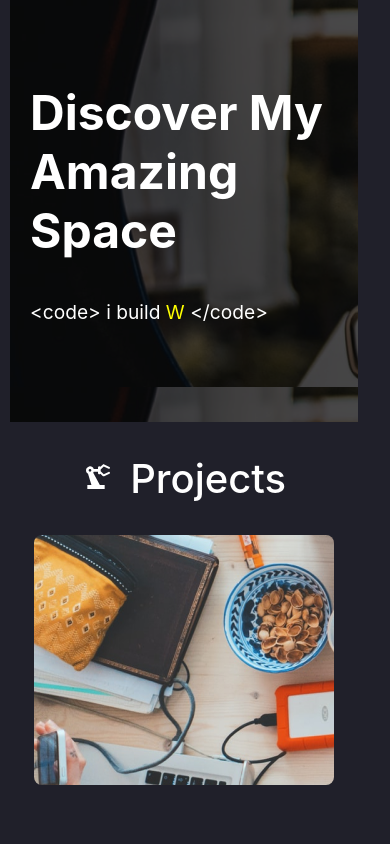
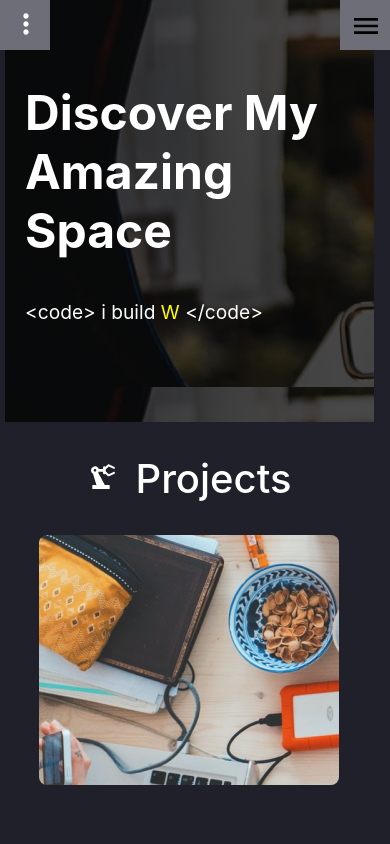
Before and after one commit to vinay3108/portfolio-dev, a Next.js app: page / in a window 390 px wide. Shown: the top 844 px of the page. Built offline with nearby package versions, Linux system fonts and the light colour scheme.

Commit message:
v1.1.2 |added responsiveness with left and right slider

```diff
--- a/Components/LeftSliderUtils/CardSection.jsx
+++ b/Components/LeftSliderUtils/CardSection.jsx
@@ -18,7 +18,7 @@ export default CardSection
 const CardItem=styled(Paper)(()=>({
     backgroundColor:'#2C2C39',
     paddingTop:'30px',
-    // height:'30vh',
+    height:'30vh',
     marginBottom:'15px',
     '.image-container':{
         img:{
--- a/Components/LeftSliderUtils/LeftSlider.jsx
+++ b/Components/LeftSliderUtils/LeftSlider.jsx
@@ -24,9 +24,14 @@ const LeftSlider = () => {
 export default LeftSlider
 const Item=styled(Paper)(({theme})=>({
   textAlign:'center',
+  position:'relative',
   height:'100vh',
   display:'flex',
+  width:'100%',
   flexDirection:'column',
   justifyContent:'space-between',
-  backgroundColor:'#2C2C39'
+  backgroundColor:'#191d2b',
+  svg:{
+    position:'relative',
+  }
 }))
--- /dev/null
+++ b/Components/LeftSliderUtils/LeftSliderMsite.jsx
@@ -0,0 +1,50 @@
+import React,{useState} from 'react'
+import MoreVertIcon from '@mui/icons-material/MoreVert';
+import { Box, styled } from '@mui/material';
+import LeftSlider from './LeftSlider';
+const LeftSliderMsite = () => {
+const[option,setOptions]=useState(true);
+const handleToggle=()=>{
+    setOptions(prev=>!prev);
+}
+  return (
+    <LeftSliderMsiteStyled>
+        {
+            option?
+            <Box className='icon-wrapper'>
+            <MoreVertIcon onClick={handleToggle}/>
+            </Box>
+            :
+            <Box className='container-wrapper' onClick={handleToggle}>
+                <LeftSlider/>
+            </Box>
+        }
+    </LeftSliderMsiteStyled>
+  )
+}
+
+export default LeftSliderMsite
+const LeftSliderMsiteStyled=styled(Box)(()=>({
+    height:'100vh',
+    zIndex:'100',
+    svg:{
+        position:'absolute',
+        top:'1%',
+        color:'#fff',
+        fontSize:'2rem'
+    },
+    '.icon-wrapper':{
+        width:'50px',
+        height:'50px',
+        padding:'10px',
+        backgroundColor:'#6e6e79',
+    },
+    '.container-wrapper':{
+        width:'300px',
+    },
+    '@media screen and (max-width:400px)':{
+        '.container-wrapper':{
+            width:'250px',
+        },
+    }
+}))
--- a/Components/LeftSliderUtils/SliderFooter.jsx
+++ b/Components/LeftSliderUtils/SliderFooter.jsx
@@ -16,14 +16,17 @@ const SliderFooter = () => {
 export default SliderFooter
 const SliderFooterItem=styled(Box)(()=>({
   display:'flex',
-  height:'5vh',
+  // height:'5vh',
   backgroundColor:'#2C2C39',
+  // backgroundColor:'red',
   justifyContent:'space-between',
-  alignItems:'center',
+  alignItems:'flex-start',
   padding:'0px 10px',
+  width:'100%',
+  padding:'1rem',
   svg:{
     color:'yellow',
-    fontSize:'2.2rem'
+    fontSize:'2.2rem',
   },
   '&:hover':{
     cursor:'pointer'
--- a/Components/RightSliderUtils/RightSlider.jsx
+++ b/Components/RightSliderUtils/RightSlider.jsx
@@ -1,46 +1,10 @@
 import React,{useState,useEffect} from 'react'
 import { Box } from '@mui/system'
 import { styled } from '@mui/material/styles'
-import {Home,Info,Person,AppRegistration,Beenhere,BorderColor,Menu,Close} from '@mui/icons-material';
 import Link from 'next/link'
-const rightSliderData=[
-    {
-        id:'1',
-        icon:<Home/>,
-        name:'Home',
-        path:'/'
-    },
-    {
-        id:'2',
-        icon:<Info/>,
-        name:'About',
-        path:'/about'
-    },
-    {
-        id:'3',
-        icon:<AppRegistration/>,
-        name:'Skills',
-        path:'/skills'
-    },
-    {
-        id:'4',
-        icon:<Beenhere/>,
-        name:'Projects',
-        path:'/projects'
-    },
-    {
-        id:'5',
-        icon:<BorderColor/>,
-        name:'Blog',
-        path:'/blogs'
-    },
-    {
-        id:'6',
-        icon:<Person/>,
-        name:'Contact',
-        path:'/contact'
-    },
-]
+import {rightSliderData} from './rightSliderData'
+import { Menu ,Close} from '@mui/icons-material';
+
 
 const RightSlider = () => {
     const [hamMenu,setHamMenu]=useState(false);
--- /dev/null
+++ b/Components/RightSliderUtils/RightSliderMsite.jsx
@@ -0,0 +1,134 @@
+import React,{useState} from 'react'
+import MoreVertIcon from '@mui/icons-material/MoreVert';
+import { Box, styled } from '@mui/material';
+import RightSlider from './RightSlider';
+import {rightSliderData} from './rightSliderData'
+import Link from 'next/link';
+import { Menu ,Close} from '@mui/icons-material';
+
+
+const RightSliderMsite = () => {
+const[option,setOptions]=useState(true);
+const handleToggle=()=>{
+    setOptions(prev=>!prev);
+}
+  return (
+    <RightSliderMsiteStyled>
+          {
+            option?
+            <Box className='icon-wrapper'>
+            <Menu onClick={handleToggle}/>
+            </Box>
+            :
+            <Box className='container-wrapper'>
+                <RightSliderOpen handleToggle={handleToggle}/>
+            </Box>
+        }
+    </RightSliderMsiteStyled>
+  )
+}
+
+export default RightSliderMsite
+
+
+const RightSliderOpen=(props)=>{
+
+    return(
+        <RightSliderOpenItem>
+        <Box className="icon-container">
+            <Close onClick={props.handleToggle}/>
+        </Box>
+        <ul>
+        {
+            rightSliderData.map((item)=>(
+                <li key={item.id}>
+                    <div className='p-wrapper'>
+                        <Link href={item.path}>
+                        <p ><span>{item.icon}</span>{item.name}</p>
+                        </Link>
+                    </div>
+                </li>
+            ))
+        }
+        </ul>
+        </RightSliderOpenItem>
+    )
+}
+const RightSliderOpenItem=styled(Box)(()=>({
+    transition:'all 1s linear',
+    '.icon-container':{
+        display:'flex',
+        justifyContent:'center',
+        alignItems:'center',
+        width:'100%',
+        height:'60px',
+        marginBottom:'1rem',
+        backgroundColor:'#6e6e79',
+        svg:{
+            fontSize:'2rem',
+            fontWeight:500,
+            transition:"all 0.4s ease-in",
+            '&:hover':{
+                cursor:'pointer',
+                transform:'scale(1.2)',
+            }
+        }
+    },
+    ul:{
+        listStyle:'none',
+        display:'flex',
+        alignItems:'center',
+        flexDirection:'column',
+        transition:'all 0.5s ease',
+
+        li:{
+            margin:'10px 0',
+            width:'90%',
+            color:'#fff',
+            p:{
+                display:'flex',
+                alignItems:'center',
+                fontSize:'1.2rem',
+               svg:{
+                fontSize:'1.8rem',
+                marginRight:'8px'
+               }
+            },
+            '&:hover':{
+                cursor:'pointer',
+                transform:'scale(1.1)',
+                transition: 'all 0.3s ease-out',
+                color:'yellow'
+            }
+        }
+    }
+}))
+
+const RightSliderMsiteStyled=styled(Box)(()=>({
+    height:'100vh',
+    zIndex:'100',
+    transition:'all 0.5s ease-in-out',
+    svg:{
+
+        position:'relative',
+        // top:'1%',
+        // color:'#fff',
+        fontSize:'2rem'
+    },
+    '.icon-wrapper':{
+        width:'50px',
+        height:'50px',
+        padding:'10px',
+        backgroundColor:'#6e6e79',
+        transition:'all 0.5s ease-in-out',
+    },
+    '.container-wrapper':{
+        width:'150px',
+        transition:'all 0.5s ease-in-out',
+    },
+    '@media screen and (max-width:400px)':{
+        '.container-wrapper':{
+            width:'250px',
+        },
+    }
+}))
--- /dev/null
+++ b/Components/RightSliderUtils/rightSliderData.js
@@ -0,0 +1,41 @@
+import {Home,Info,Person,AppRegistration,Beenhere,BorderColor,Menu,Close} from '@mui/icons-material';
+
+const rightSliderData=[
+    {
+        id:'1',
+        icon:<Home/>,
+        name:'Home',
+        path:'/'
+    },
+    {
+        id:'2',
+        icon:<Info/>,
+        name:'About',
+        path:'/about'
+    },
+    {
+        id:'3',
+        icon:<AppRegistration/>,
+        name:'Skills',
+        path:'/skills'
+    },
+    {
+        id:'4',
+        icon:<Beenhere/>,
+        name:'Projects',
+        path:'/projects'
+    },
+    {
+        id:'5',
+        icon:<BorderColor/>,
+        name:'Blog',
+        path:'/blogs'
+    },
+    {
+        id:'6',
+        icon:<Person/>,
+        name:'Contact',
+        path:'/contact'
+    },
+]
+export {rightSliderData}
--- a/pages/_app.tsx
+++ b/pages/_app.tsx
@@ -2,22 +2,30 @@ import '../styles/globals.css'
 import type { AppProps } from 'next/app'
 import {Grid,Box} from '@mui/material';
 import LeftSlider from '../Components/LeftSliderUtils/LeftSlider';
+import LeftSliderMsite from '../Components/LeftSliderUtils/LeftSliderMsite';
 import RightSlider from '../Components/RightSliderUtils/RightSlider';
+import RightSliderMsite from '../Components/RightSliderUtils/RightSliderMsite';
 
 
 export default function App({ Component, pageProps }: AppProps) {
   return<>
-  <Box sx={{ flexGrow: 1}}>
+  <Box sx={{ flexGrow: 1,position:'relative'}}>
       <Grid container sx={{display:'flex',justifyContent:'space-between'}} >
         <Grid item lg={2.5} md={0} xs={0} sx={{position:'sticky',top:'0',left:'0',height:'100%'}}  display={{ xs:"none" ,md: "none", lg: "block" }} >
          <LeftSlider/>
         </Grid>
-        <Grid item  lg={8} xs={11} md={11}>
+        <Grid item lg={0} xs={12} sx={{position:'fixed',top:'0',left:'0',height:'100%',width:'100%',zIndex:'999'}}  display={{ xs:"block", lg: "none" }} >
+         <LeftSliderMsite/>
+        </Grid>
+        <Grid item  lg={8} xs={11.5} md={11.5}>
         <Component {...pageProps}  />
         </Grid>
         <Grid item lg={1} md={0} xs={0} sx={{position:'sticky',top:'0',right:'0',height:'100%'}}  display={{ xs:"none" ,md: "none", lg: "block" }}>
         <RightSlider/>
         </Grid>
+        <Grid item lg={0} xs={12} sx={{position:'fixed',top:'0',right:'0%',height:'100%',zIndex:'999'}}  display={{ xs:"block", lg: "none" }} >
+        <RightSliderMsite/>
+        </Grid>
       </Grid>
     </Box>
     </>
--- a/styles/globals.css
+++ b/styles/globals.css
@@ -5,7 +5,7 @@ body {
   background-color: #20202A;
   font-family: -apple-system, BlinkMacSystemFont, Segoe UI, Roboto, Oxygen,
     Ubuntu, Cantarell, Fira Sans, Droid Sans, Helvetica Neue, sans-serif;
-  padding-left: 5px;
+  /* padding-left: 5px; */
 }
 
 a {
@@ -29,3 +29,8 @@ a {
     background-color: #20202A;
   }
 }
+@media screen and (max-width:1200px) {
+  body{
+    padding-left: 5px;
+  }
+}
```
